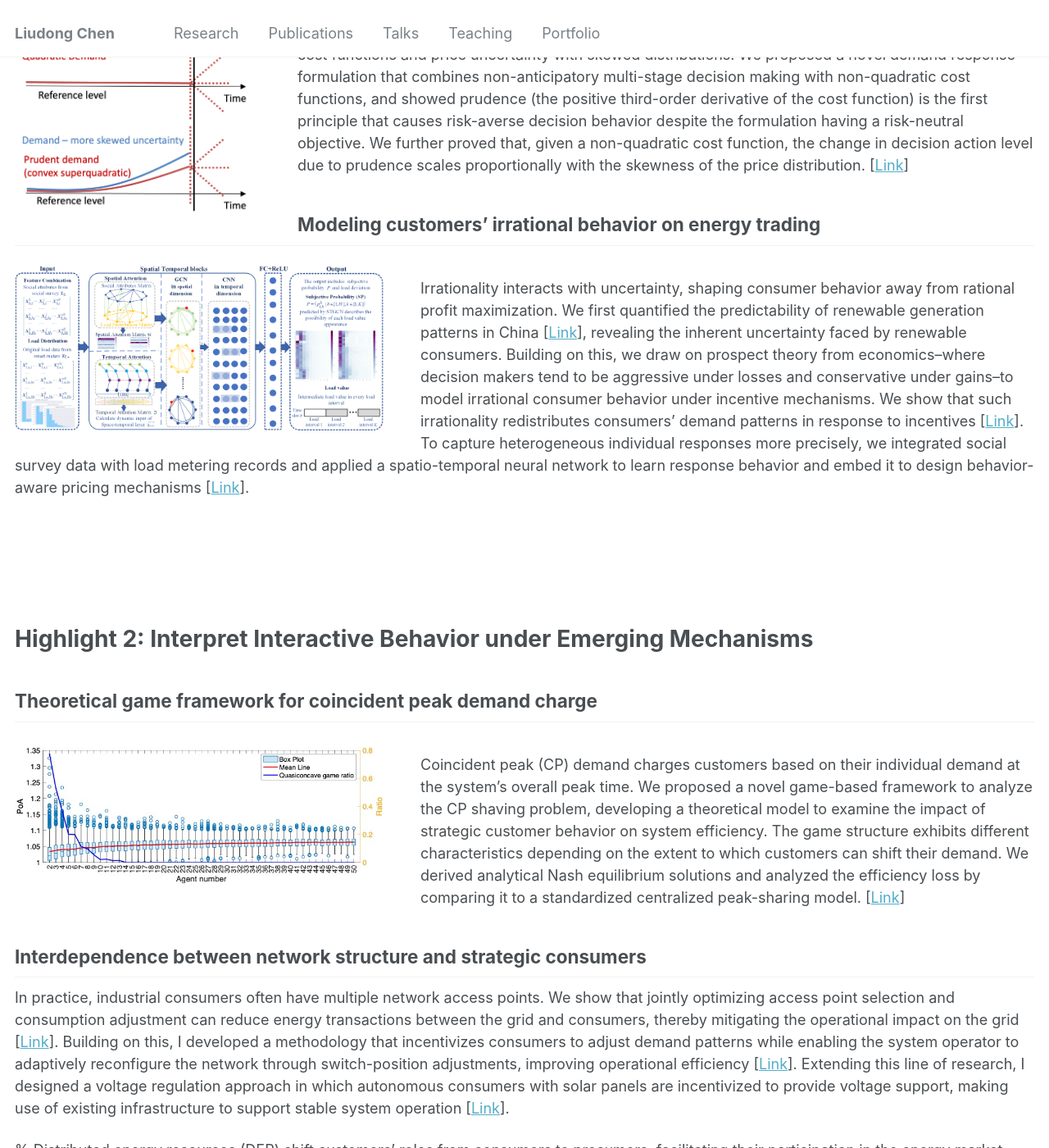
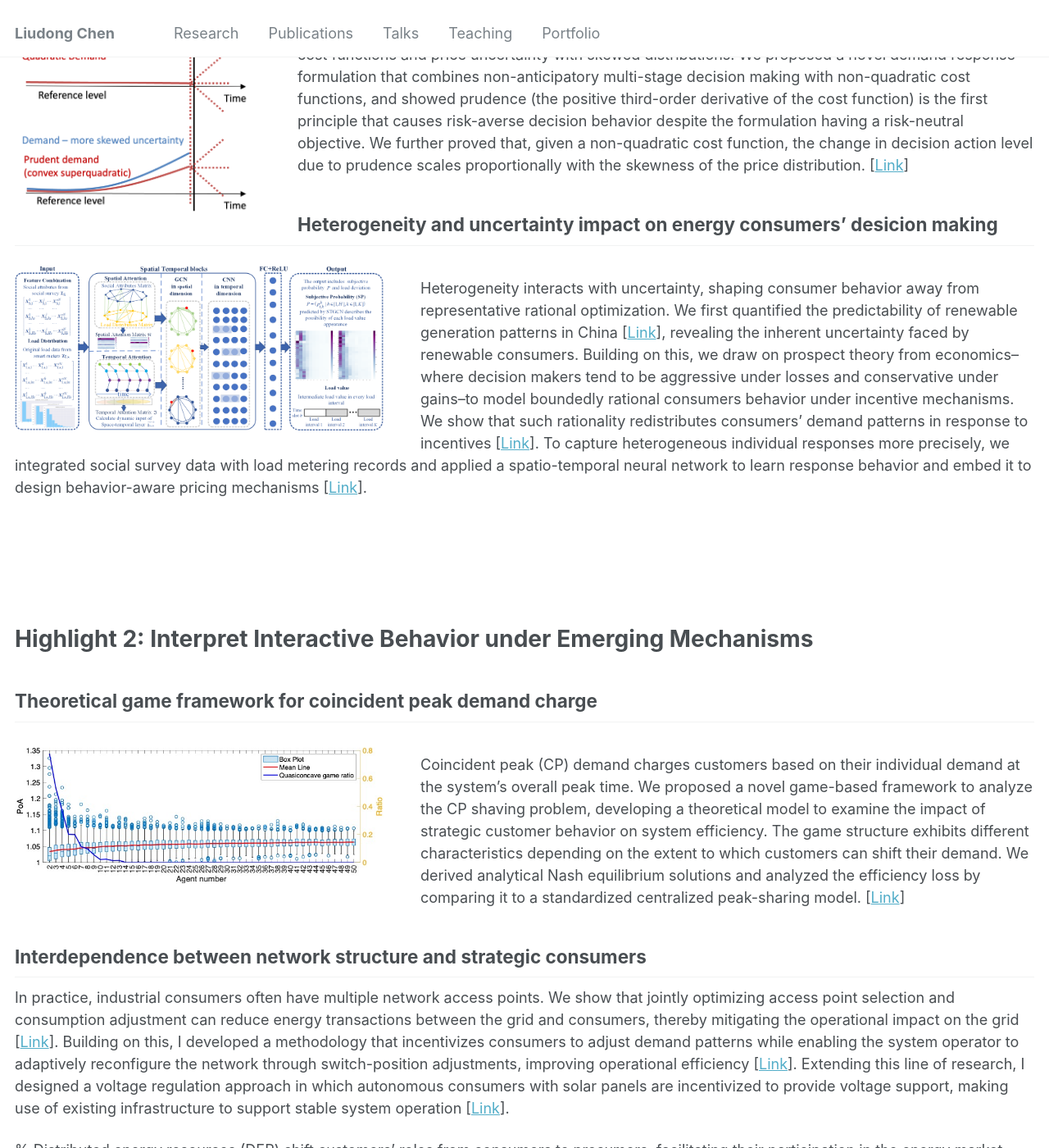
Before and after one commit to liudong-chen/liudong-chen.github.io, a Jekyll site: the page built from _pages/research.md, in a window 1280 px wide and 1400 px high, scrolled down 236 px. Shown: the whole window at 82% size. Built offline with Jekyll 4.4.1, drawn with Linux system fonts in a browser that asks for light colours.

Commit message:
Update research.md
Signed-off-by: liudong-chen <115952987+liudong-chen@users.noreply.github.com>

```diff
--- a/_pages/research.md
+++ b/_pages/research.md
@@ -15,13 +15,13 @@ author_profile: false
 <br />
 We show that risk-aware behaviors in demand response originate from non-quadratic discomfort state cost functions and price uncertainty with skewed distributions. We proposed a novel demand response formulation that combines non-anticipatory multi-stage decision making with non-quadratic cost functions, and showed prudence (the positive third-order derivative of the cost function) is the first principle that causes risk-averse decision behavior despite the formulation having a risk-neutral objective. We further proved that, given a non-quadratic cost function, the change in decision action level due to prudence scales proportionally with the skewness of the price distribution. [[Link](https://arxiv.org/abs/2405.16356)]
 
-## Modeling customers' irrational behavior on energy trading
+## Heterogeneity and uncertainty impact on energy consumers' desicion making
 <img style="float: left;  margin-top: 10px;
   margin-bottom: 10px;
   margin-right: 45px;
   margin-left: 0px;" src="/assets/Social_attributes_figure.png" width="450px" >
 <br />
-Irrationality interacts with uncertainty, shaping consumer behavior away from rational profit maximization. We first quantified the predictability of renewable generation patterns in China [[Link](https://www.nature.com/articles/s41467-023-40670-7)], revealing the inherent uncertainty faced by renewable consumers. Building on this, we draw on prospect theory from economics--where decision makers tend to be aggressive under losses and conservative under gains--to model irrational consumer behavior under incentive mechanisms. We show that such irrationality redistributes consumers’ demand patterns in response to incentives [[Link](../assets/Social_Attributes.pdf)]. To capture heterogeneous individual responses more precisely, we integrated social survey data with load metering records and applied a spatio-temporal neural network to learn response behavior and embed it to design behavior-aware pricing mechanisms [[Link](../assets/Data-Driven_Stochastic_Game.pdf)].
+Heterogeneity interacts with uncertainty, shaping consumer behavior away from representative rational optimization. We first quantified the predictability of renewable generation patterns in China [[Link](https://www.nature.com/articles/s41467-023-40670-7)], revealing the inherent uncertainty faced by renewable consumers. Building on this, we draw on prospect theory from economics--where decision makers tend to be aggressive under losses and conservative under gains--to model boundedly rational consumers behavior under incentive mechanisms. We show that such rationality redistributes consumers’ demand patterns in response to incentives [[Link](../assets/Social_Attributes.pdf)]. To capture heterogeneous individual responses more precisely, we integrated social survey data with load metering records and applied a spatio-temporal neural network to learn response behavior and embed it to design behavior-aware pricing mechanisms [[Link](../assets/Data-Driven_Stochastic_Game.pdf)].
 
 <br />
 <br />
@@ -39,9 +39,9 @@ Irrationality interacts with uncertainty, shaping consumer behavior away from ra
 Coincident peak (CP) demand charges customers based on their individual demand at the system's overall peak time. We proposed a novel game-based framework to analyze the CP shaving problem, developing a theoretical model to examine the impact of strategic customer behavior on system efficiency. The game structure exhibits different characteristics depending on the extent to which customers can shift their demand. We derived analytical Nash equilibrium solutions and analyzed the efficiency loss by comparing it to a standardized centralized peak-sharing model. [[Link](https://arxiv.org/abs/2501.02792)]
 
 ## Interdependence between network structure and strategic consumers
-In practice, industrial consumers often have multiple network access points. We show that jointly optimizing access point selection and consumption adjustment can reduce energy transactions between the grid and consumers, thereby mitigating the operational impact on the grid [[Link](../assets/Multiple_Sharing_Region.pdf)]. Building on this, I developed a methodology that incentivizes consumers to adjust demand patterns while enabling the system operator to adaptively reconfigure the network through switch-position adjustments, improving operational efficiency [[Link](../assets/Dynamic_network_structures.pdf)]. Extending this line of research, I designed a voltage regulation approach in which autonomous consumers with solar panels are incentivized to provide voltage support, making use of existing infrastructure to support stable system operation [[Link](../assets/Voltage_Regulation.pdf)].
+In practice, industrial consumers often have multiple network access points. We show that jointly optimizing access point selection and consumption adjustment can reduce energy transactions between the grid and consumers, thereby mitigating the operational impact on the grid [[Link](../assets/Multiple_Sharing_Region.pdf)]. Building on this, I developed a methodology that incentivizes consumers to adjust demand patterns while enabling the system operator to adaptively reconfigure the network through switch-position adjustments, improving operational efficiency [[Link](../assets/Dynamic_network_structures .pdf)]. Extending this line of research, I designed a voltage regulation approach in which autonomous consumers with solar panels are incentivized to provide voltage support, making use of existing infrastructure to support stable system operation [[Link](../assets/Voltage_Regulation.pdf)].
 
-% Distributed energy resources (DER) shift customers' roles from consumers to prosumers, facilitating their participation in the energy market, where their subjective behavior impacts market operations. We modeled subjective prosumers in energy trading using prospect theory and stochastic game models, and we developed a solution algorithm that combines fitting, Markovian processes, and heuristic methods. [[Link](../assets/Social_Attributes.pdf)]. Using a behavior trial dataset from Ireland, we implemented a learning-based method to understand decision-making behavior and then embedded this behavior into the subsequent energy trading game model. [[Link](../assets/Data-Driven_Stochastic_Game.pdf)]
+% Distributed energy resources (DER) shift customers' roles from consumers to prosumers, facilitating their participation in the energy market, where their subjective behavior impacts market operations. We modeled subjective prosumers in energy trading using prospect theory and stochastic game models, and we developed a solution algorithm that combines fitting, Markovian processes, and heuristic methods. [[Link](../assets/Social_Attributes.pdf)]. Using a behavior trial dataset from Ireland, we implemented a learning-based method to understand decision-making behavior and then embedded this behavior into the subsequent energy trading game model. [[Link](../assets/Data-Driven_Stochastic_Game.pdf)] %
 <br />
 
 
```
